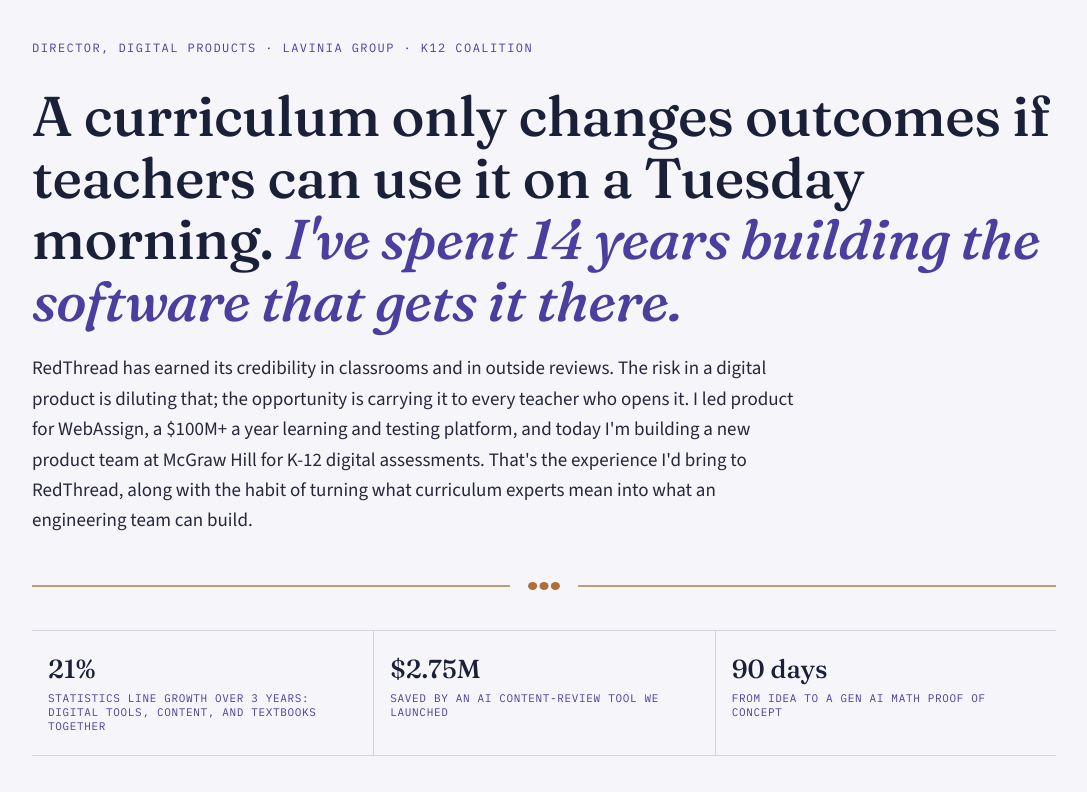
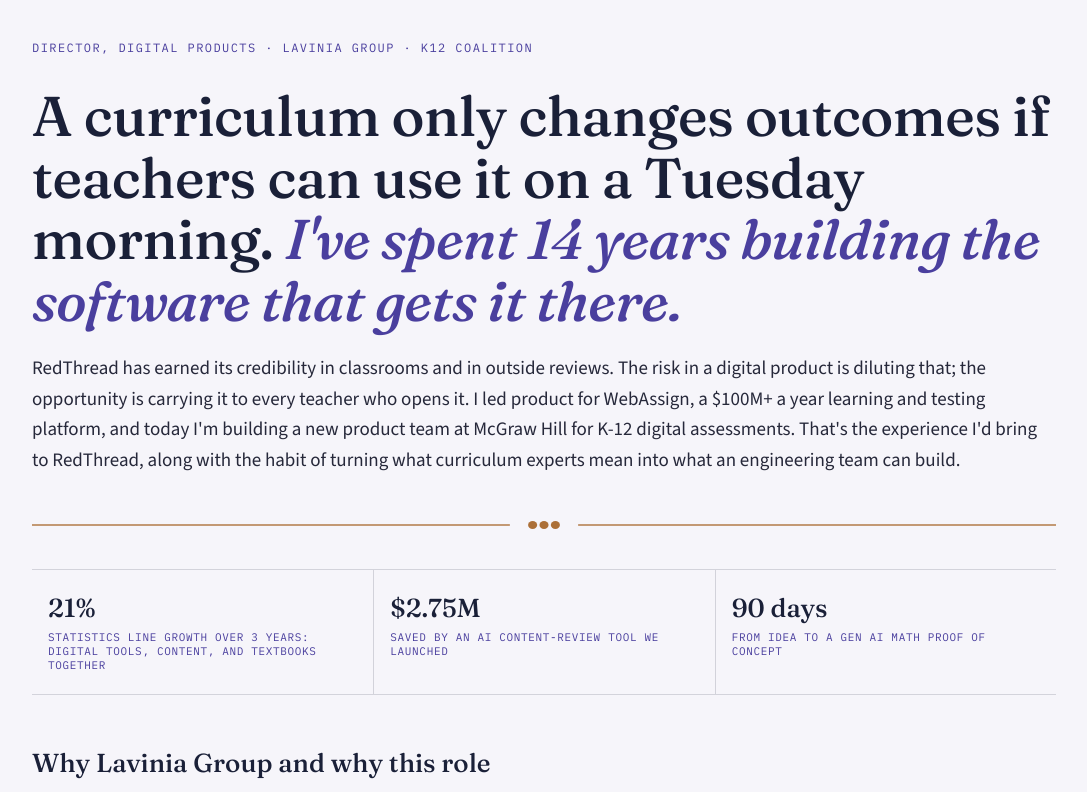
Before and after one commit to TrusProductGuy/TrusProductGuy.github.io, a plain HTML site: page lavinia/index.html in a window 1280 px wide. Shown: the top 792 px of the page, without its empty margins (96-1183 px from the left). Drawn offline with nearby package versions, Linux system fonts and the light colour scheme.

Commit message:
Let hero subtext span full width
Co-Authored-By: Claude Sonnet 5.5 <noreply@anthropic.com>
Claude-Session: https://claude.ai/code/session_015UW84vFohKP9gVFm4iy3dW

```diff
--- a/lavinia/index.html
+++ b/lavinia/index.html
@@ -129,7 +129,7 @@ const CONFIG = {
   .hero h1 em { font-style: italic; color: var(--accent); }
   .hero-sub {
     margin: 22px 0 0; font-size: 19px; line-height: 1.6;
-    max-width: 780px; color: var(--charcoal);
+    color: var(--charcoal);
   }
 
   .stats {
```
